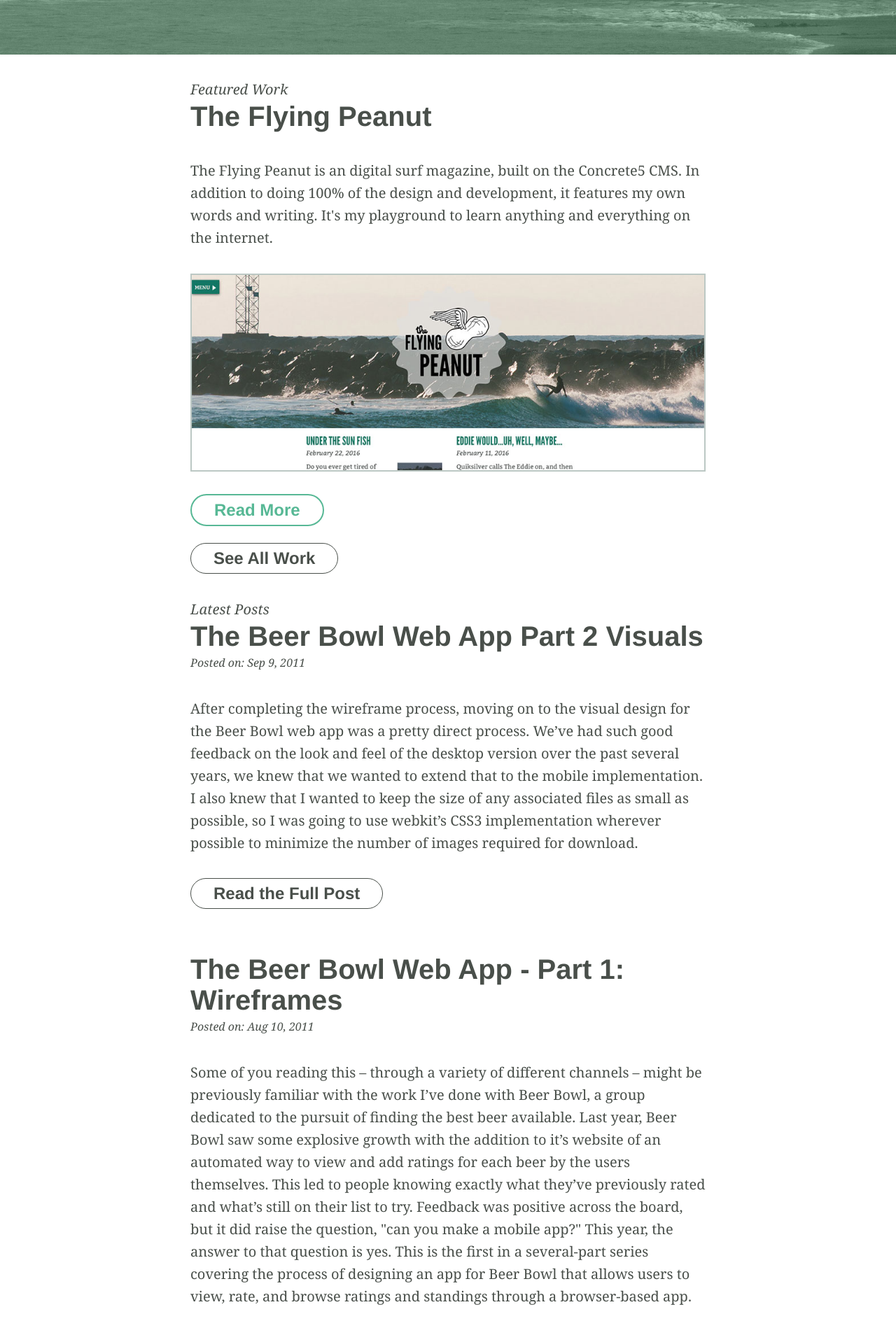
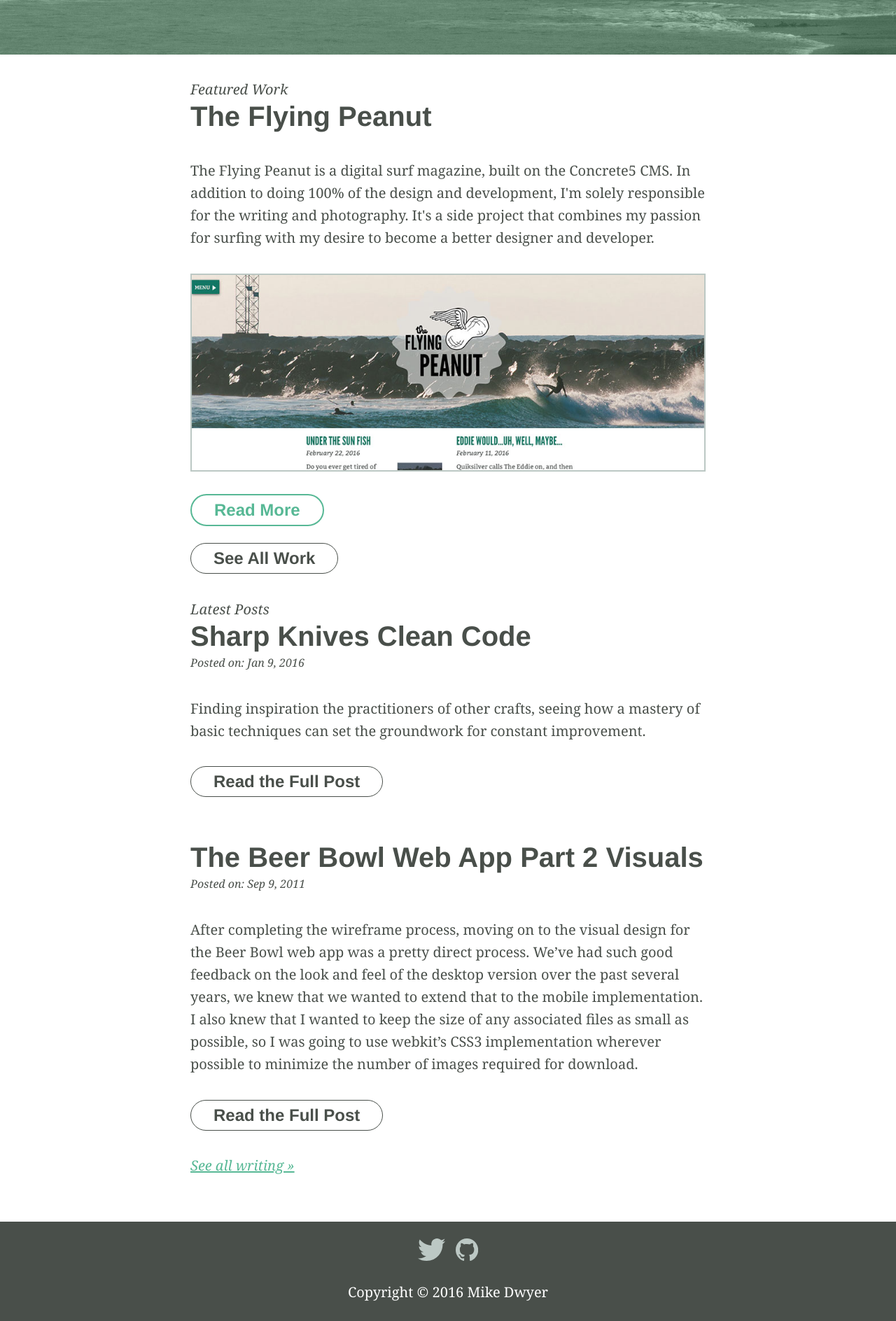
Before and after one commit to scruffypixels/scruffypixels.github.io, a Jekyll site: the page built from index.html, in a window 1280 px wide. Shown: the part 410-2298 px from the top of the page at 70% size. Built offline with Jekyll 4.4.1, drawn with Linux system fonts in a browser that asks for light colours; some web fonts are replaced; some of the changed text lies outside the part shown.

Commit message:
Launch tasks, latest blog post, footer cleanup, google analytics

```diff
--- a/_includes/footer.html
+++ b/_includes/footer.html
@@ -1,7 +1,10 @@
 <footer>
 	<div class="site-width">
+
+		<p class="social-links"><a href="http://www.twitter.com/scruffypixels">{% include /social-icons/twitter.svg %}</a> <a href="https://github.com/scruffypixels">{% include /social-icons/github.svg %}</a></p>
+
 		<p>Copyright &copy; {{ site.time | date: '%Y' }} Mike Dwyer</p>
-		<p>Powered by <a href="https://jekyllrb.com/">Jekyll</a> &mdash; Hosted by <a href="https://pages.github.com/">GitHub Pages</a></p>
+		<p>Built with <a href="https://jekyllrb.com/">Jekyll</a> &mdash; Hosted by <a href="https://pages.github.com/">GitHub Pages</a></p>
 	</div>
 </footer>
 
--- /dev/null
+++ b/_posts/2016-01-09-sharp-knives-clean-code.html
@@ -0,0 +1,24 @@
+---
+layout:   post
+Title:    "Sharp Knives, Clean Code"
+date:     2016-01-09
+categories: design, development
+description: "Finding inspiration the practitioners of other crafts, seeing how a mastery of basic techniques can set the groundwork for constant improvement."
+---
+<div class="site-width">
+	<p>I’ve long been a believer in the idea that inspiration and stimulation for your work can come directly from influences that have nothing to do with the task in front of you. It’s not exactly a revolutionary idea:  getting up and playing guitar can stimulate a different part of your brain when you’re in the middle of working; you can take influence from an artist in another field for the design you have at hand. The laundry list of examples is long and varied for anyone in any creative profession.</p>
+
+	<p>One of the things that has stuck with me for the last few years is the movie <em>Jiro Dreams of Sushi</em>, which I must have watched and re-watched a dozen times (thank you, Netflix). I’ve recently become enamored with another cooking series streaming on Netflix, the Anthony Bourdain-narrated <em>Mind of a Chef</em>, which follows a variety of chefs as they travel and cook. Most episodes focus on an ingredient, style, or location, and how it influences their culinary work.</p>
+
+	<p>As I’ve binged on a few dozen episodes of this latest streaming crush, I’ve been thinking a lot about how the approach to craft in cooking is enviable for those of us that work primarily in digital media. Specifically, I love watching the chefs discuss and exemplify incredible dedication to techniques that are the basis of their professions. Something as simple as hand positioning while chopping vegetables can bely years of practice and focus until the act is done sublimely.</p>
+
+	<p>It’s not exclusive to cooking, either &mdash; furniture builders, auto mechanics, surfboard shapers, all of these professions require a perfection with the basic physical mastery of tools and techniques to allow the creative mind to solve the bigger problems at hand. As someone who enjoys (from a completely amateur perspective) all of the things I listed above, I admire the people with the skill level to be at the top level of that kind of work.</p>
+
+	<p>There’s not a direct equivalent for those of us that spend our days engrossed in Photoshop or an IDE. I can’t type, “box-sizing: border-box;” for several hours a day in order to get better at CSS the same way that chopping or sanding or wrenching on something physical can help you learn. As much as we’ll talk about designing and problem solving as “muscles” that have to be repeatedly used to stay strong, I’ve been thinking about underlying things we can do to support those muscles at their best.</p>
+	<ol>
+		<li><strong>Clean Code Organization</strong> &mdash; Something I’ve been thinking a lot about recently is how we arrange our code within both a project and within individual files. There’s always been talk of tabs or spaces for indentation, how project folders are arranged, etc. For me, I’ve been focusing on picking a system and sticking to it. I’ve started arranging my CSS and element attributes alphabetically, which has made me really focus on what I’m writing. I picked a naming convention (hyphenated class names, camel case IDs) which has reduced the number of times I have to switch between files to double check the name of an element I need to target or style. Basically any consistency helps write better code.</li>
+		<li><strong>Right tool for the job</strong> &mdash; You wouldn’t use a chainsaw to cut a surfboard outline. Ever try to cut the skin of a tomato without a serrated knife? Both things lead to more trouble than they’re worth. I’ve been trying to be more cognizant about how many extra layers of tools beyond HTML and CSS I’m adding to a given site. I’ve never been a fan of big, bloated CSS frameworks for production code, but more and more, I’m also trying to reduce reliance on jQuery and similar helpers. “$(‘.class-name’)” isn’t really much faster to write than “document.getElementsByClassName(‘class-name’)”, and depending on what you’re doing with the selected elements afterwards, the whole library could be overkill. Precision and expediency go hand in hand.</li>
+		<li><strong>Get your layers/symbols/artboards in line</strong> &mdash; This is the designer’s version of #1. At this point, we all know that when we’re designing anything on the web, 90% of what we’re making has to work within a system, and it should be consistent. Whether it’s Sketch or all the newfangled goodness in Photoshop CC, your elements should look the same no matter where in your design document they appear. Symbols and text styles are my best friends for creating a consistent visual theme throughout the design process, which leaves me with more attention to focus on individual design decisions that aren’t part of the system, as well as making the jump from design to development much easier. To be honest, this can be kind of a beast, and I’m still wrangling with issues around it: text styles can get out of control if there’s more than one base font size increase, because you have to duplicate every text style correctly for that breakpoint. <strong>BUT</strong> the payoff is totally worth it, because using those styles to create a really nice design style guide is an immense help.</li>
+	</ol>
+	<p>There’s definitely no one-to-one correlation between a physical creative skill and a digital one, but learning from other professions is never a bad thing. Ultimately, I look at design and development as a craft, and paying attention to how I’m pursuing that craft means that I’ll be able to produce a better product time and time again. This list is obviously not expansive or extensive, but maybe it’ll help people trying to pursue the same things I am.</p>
+</div>
--- a/about.html
+++ b/about.html
@@ -26,12 +26,13 @@
 
 	<p>I’m not a designer who makes logos, nor am I a developer wrangling database calls. Can I do (and have I done) both? Sure, but there are better people at those ends of the spectrum than I am. My goal is to help connect those extremes, producing a product that’s exciting to use, and makes you say, “now that’s rad.”</p>
 
-	<p>More specifics, you say? Okay: for the last few years, I’ve been a jack-of-all-trades developer at <a href="http://www.rosemontmedia.com">Rosemont Media</a>, where I’ve done everything from build WordPress websites from PSDs to help push new product development. I started <a href="http://www.noblenarrative.com">Noble Narrative</a> &mdash; a company focused on storytelling in design, and telling stories with design. I created <a href="http://www.theflyingpeanut.com">The Flying Peanut</a>, a digital surf magazine, where I’m the designer/developer/writer/photographer.</p>
+	<p>More specifics, you say? Okay: for the last few years until February 2016, I’ve been a jack-of-all-trades developer at <a href="http://www.rosemontmedia.com">Rosemont Media</a>, where I’ve done everything from build WordPress websites from PSDs to help push new product development. I started <a href="http://www.noblenarrative.com">Noble Narrative</a> &mdash; a company focused on storytelling in design, and telling stories with design. I created <a href="http://www.theflyingpeanut.com">The Flying Peanut</a>, a digital surf magazine, where I’m the designer/developer/writer/photographer.</p>
 
 	<h2>The Less-Essential</h2>
 
 	<p>A quick hit parade on the person behind the madness above: avid (terrible) surfer. Barbecue aficionado (I make a mean batch of smoked chicken wings). Bachelor’s degree from Virginia Tech in English, with a focus on writing fiction (a trail of unpublished novels and short stories follows behind me). Unashamed pug person.</p>
 
-	<p>Still want to know more? Give me a shout or find me on one of these fine social networks:</p>
+	<p>Still want to know more? <a href="mailto:mike@noblenarrative.com">Give me a shout</a> or find me on one of these fine social networks:</p>
+	<p class="center"><a href="http://www.twitter.com/scruffypixels"><img src="{{ site.baseurl }}/images/twitter.svg" alt="Twitter" height="32"></a> <a href="http://www.github.com/scruffypixels"><img src="{{ site.baseurl }}/images/github.svg" alt="GitHub" height="32"></a></p>
 
 </div> <!-- .site-width -->
--- a/css/main.scss
+++ b/css/main.scss
@@ -145,6 +145,8 @@
 
 }
 
+.center { text-align: center; }
+
 @include media-query( $break1 ) {
 	body {
 		font-size: 20px;
@@ -287,6 +289,8 @@
 
 		a {
 			align-items: center;
+			display: -webkit-flex;
+			display: -ms-flex;
 			display: flex;
 			height: 100%;
 			width: 100%;
@@ -386,6 +390,17 @@
 			margin-bottom: 0;
 		}
 	}
+
+	.social-links a {
+		display: inline-block;
+		&:not(:first-of-type) { margin-left: .5em; }
+	}
+
+	svg {
+		height: 32px;
+
+		path { fill: $ltGray; }
+	}
 }
 
 @include media-query( $break1 ) {
@@ -440,8 +455,14 @@
 
 @include media-query( $break1 ){
 	.work-item {
+		-webkit-align-items: center;
+		    -ms-align-items: center;
 				align-items: center;
+		display: -webkit-flex;
+		display: -ms-flex;
 		display: flex;
+		-webkit-justify-content: space-between;
+		    -ms-justify-content: space-between;
 				justify-content: space-between;
 		padding: 48px 0 48px 48px;
 		overflow: hidden;
@@ -449,7 +470,11 @@
 	}
 
 	.work-description {
+		-webkit-flex-basis: calc(52% - 32px);
+		    -ms-flex-basis: calc(52% - 32px);
 				flex-basis: calc(52% - 32px);
+		-webkit-flex-shrink: 0;
+		    -ms-flex-shrink: 0;
 				flex-shrink: 0;
 
 		h2 {
@@ -465,7 +490,11 @@
 
 	picture.screenshot {
 		display: block;
+		-webkit-flex-grow: 0;
+		    -ms-flex-grow: 0;
 				flex-grow: 0;
+		-webkit-flex-basis: 48%;
+		    -ms-flex-basis: 48%;
 				flex-basis: 48%;
 		margin-left: 32px;
 		min-width: 0; /* firefox flex bug fix */
@@ -653,13 +682,23 @@
 		min-height: 432px;
 
 		&, .flex-div {
+			display: -webkit-flex;
+			display:     -ms-flex;
 			display: flex;
+			-webkit-justify-content: center;
+			    -ms-justify-content: center;
 					justify-content: center;
 		}
 
-		.flex-div { align-items: flex-start; }
+		.flex-div {
+			-webkit-align-items: flex-start;
+			    -ms-align-items: flex-start;
+					align-items: flex-start;
+		}
 
 		.intro {
+			-webkit-order: 1;
+			    -ms-order: 1;
 					order: 1;
 			margin: 0;
 			width: auto;
--- a/index.html
+++ b/index.html
@@ -7,7 +7,7 @@
 	<div class="featured-work">
 		<p class="home-label">Featured Work</p>
 		<h2>The Flying Peanut</h2>
-		<p>The Flying Peanut is an digital surf magazine, built on the Concrete5 CMS. In addition to doing 100% of the design and development, it features my own words and writing. It's my playground to learn anything and everything on the internet.</p>
+		<p>The Flying Peanut is a digital surf magazine, built on the Concrete5 CMS. In addition to doing 100% of the design and development, I'm solely responsible for the writing and photography. It's a side project that combines my passion for surfing with my desire to become a better designer and developer.</p>
 		<picture>
 			<source srcset="{{ site.baseurl }}/images/featured-large.jpg" media="(min-width: 900px)">
 			<source srcset="{{ site.baseurl }}/images/featured-med.jpg" media="(min-width: 600px)">
```
Also changed, not shown: _includes/head.html (+12 -0 lines), _includes/social-icons/github.svg (added), _includes/social-icons/twitter.svg (added), images/github.svg (added), images/twitter.svg (added). Lines whose indentation alone changed are shown as unchanged.
